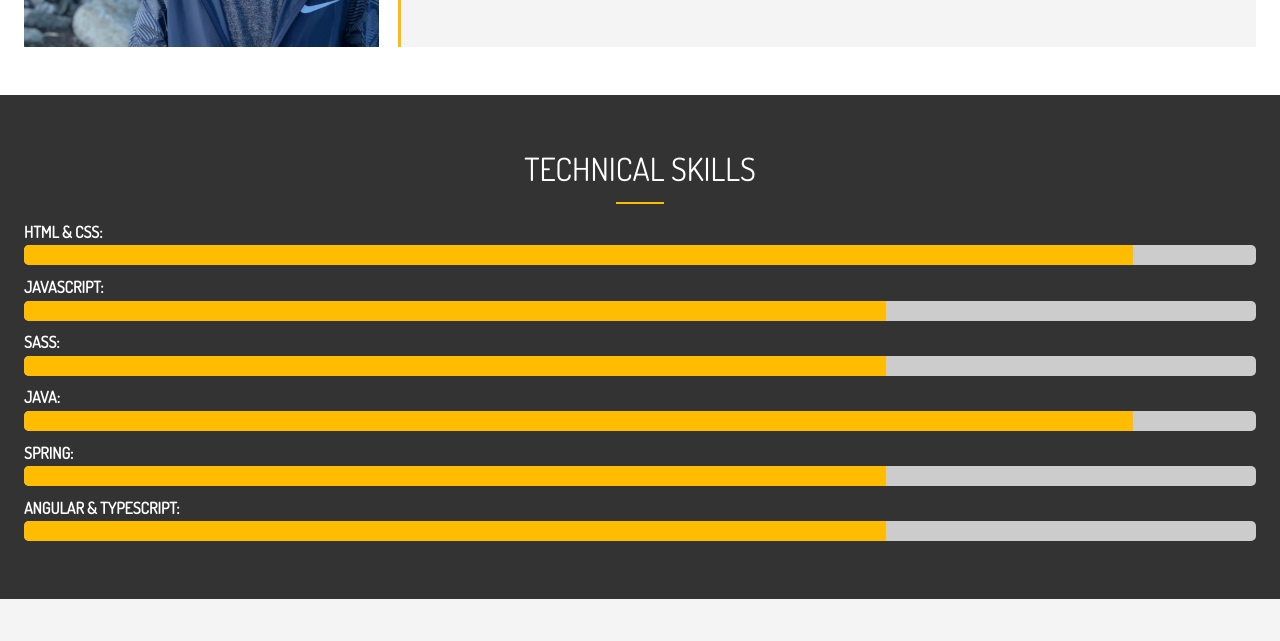
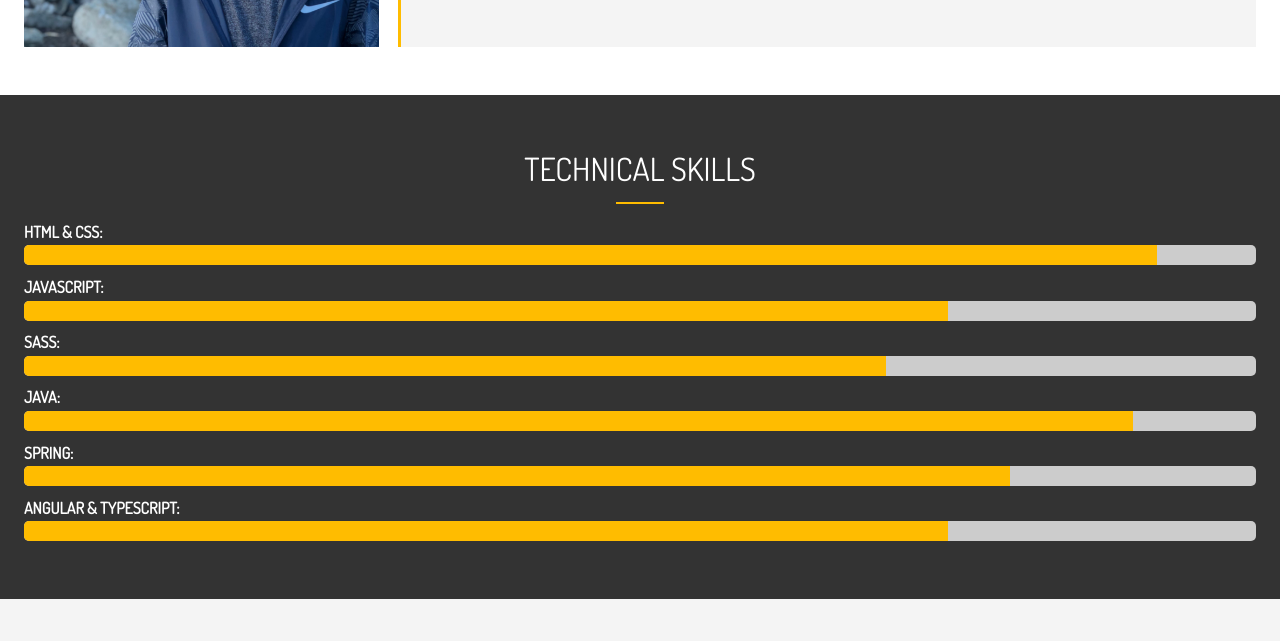
Before and after one commit to OhayoNB/personal-website, a website: page dist/about.html in a window 1280 px wide. Shown: the part 562-1203 px from the top of the page. Drawn offline with Linux system fonts and the light colour scheme.

Commit message:
text change

```diff
--- a/dist/about.html
+++ b/dist/about.html
@@ -74,11 +74,11 @@
         <div class="bottom-line"></div>
         <h4>HTML & CSS:</h4>
         <div class="progress">
-          <div style="width: 90%"></div>
+          <div style="width: 92%"></div>
         </div>
         <h4>JavaScript:</h4>
         <div class="progress">
-          <div style="width: 70%"></div>
+          <div style="width: 75%"></div>
         </div>
         <h4>Sass:</h4>
         <div class="progress">
@@ -90,11 +90,11 @@
         </div>
         <h4>Spring:</h4>
         <div class="progress">
-          <div style="width: 70%"></div>
+          <div style="width: 80%"></div>
         </div>
         <h4>Angular & TypeScript:</h4>
         <div class="progress">
-          <div style="width: 70%"></div>
+          <div style="width: 75%"></div>
         </div>
       </div>
     </section>
```
Also changed, not shown: dist/index.html (+3 -3 lines).
